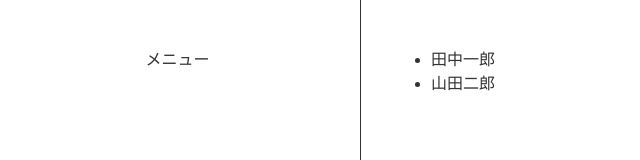
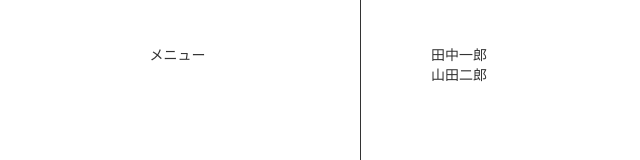
Before and after one commit to yamam00s/matching-vite-app, a Vue app: page / in a window 1280 px wide. Shown: the top 160 px of the page, without its empty margins (35-675 px from the left). Built offline with nearby package versions, Linux system fonts and the light colour scheme.

Commit message:
軽微な修正

```diff
--- a/src/App.vue
+++ b/src/App.vue
@@ -13,7 +13,7 @@
 
 <script lang="ts">
 import { defineComponent } from 'vue'
-import Home from './pages/Home.vue'
+import Home from '@/pages/Home.vue'
 
 export default defineComponent({
   name: 'App',
--- a/src/index.css
+++ b/src/index.css
@@ -11,4 +11,14 @@ body {
   color: #333;
   font-family: "Franklin Gothic Medium", "Arial Narrow", Arial, sans-serif;
   overflow: hidden;
+  font-size: 14px;
 }
+
+a {
+  color: inherit;
+  text-decoration: none;
+}
+
+ul,li {
+  list-style: none;
+}
```
Also changed, not shown: 1 other file (tests, documents, lock files or other folders).
